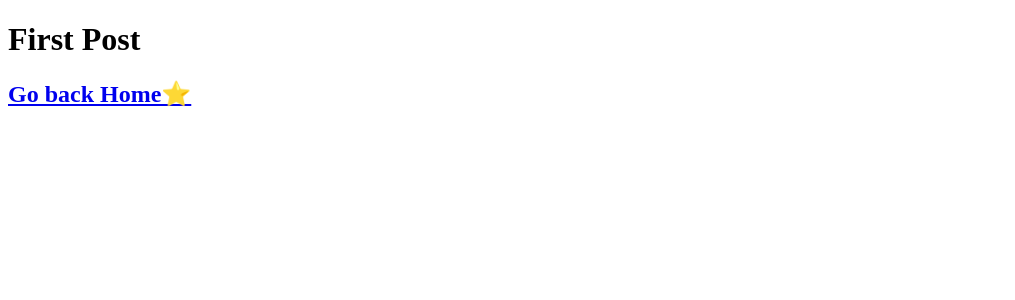
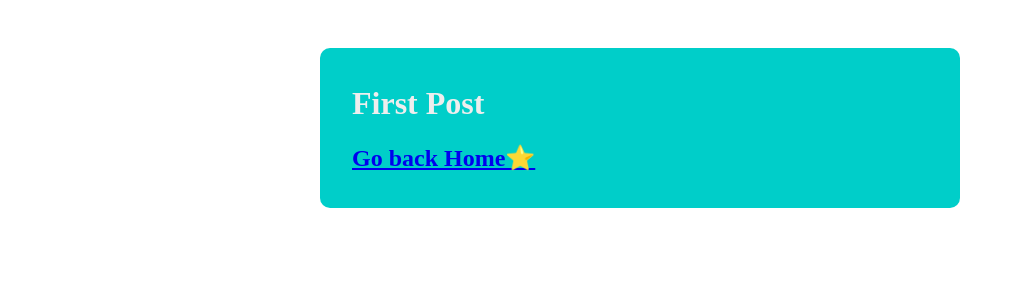
Before and after one commit to jjanmo/nextjs-tutorials, a Next.js app: page /posts/first-post in a window 1280 px wide. Shown: the top 300 px of the page, without its empty margins (0-1015 px from the left). Built offline with nearby package versions, Linux system fonts and the light colour scheme.

Commit message:
Add CSS using CSS module

```diff
--- /dev/null
+++ b/components/layout.js
@@ -0,0 +1,7 @@
+import styles from './layout.module.css';
+
+function Layout({ children }) {
+	return <div className={styles.container}>{children}</div>;
+}
+
+export default Layout;
--- /dev/null
+++ b/components/layout.module.css
@@ -0,0 +1,8 @@
+.container {
+	max-width: 36rem;
+	padding: 1rem 2rem;
+	margin: 3rem auto 6rem;
+	border-radius: 10px;
+	color: #eee;
+	background-color: #00cec9;
+}
--- a/pages/posts/first-post.js
+++ b/pages/posts/first-post.js
@@ -1,14 +1,22 @@
 import Link from 'next/link';
+import Head from 'next/head';
+import Layout from '../../components/layout';
 
 export default function FirstPost() {
 	return (
-		<>
+		<Layout>
+			<Head>
+				<title>First Post</title>
+			</Head>
+
+			<main>
 				<h1>First Post</h1>
 				<h2>
 					<Link href="/">
 						<a>Go back Home⭐</a>
 					</Link>
 				</h2>
-		</>
+			</main>
+		</Layout>
 	);
 }
```
Also changed, not shown: 1 other file (tests, documents, lock files or other folders). Lines whose indentation alone changed are shown as unchanged.
